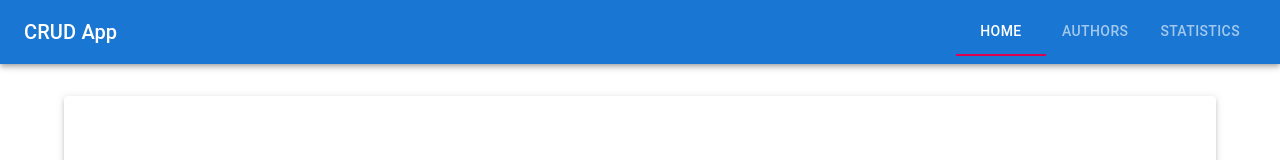
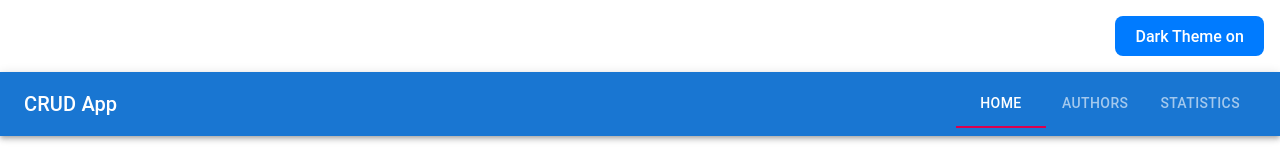
Before and after one commit to fpodsiadly/CRUD, a React (Vite) app: page / in a window 1280 px wide. Shown: the top 160 px of the page. Built offline with nearby package versions, Linux system fonts and the light colour scheme; no server answers.

Commit message:
dark theme

```diff
--- a/src/main.tsx
+++ b/src/main.tsx
@@ -1,12 +1,15 @@
-import { StrictMode } from 'react'
-import { createRoot } from 'react-dom/client'
-import { ThemeProvider, createTheme, CssBaseline } from '@mui/material'
-import './index.css'
-import App from './App'
+import { StrictMode, useState } from 'react';
+import { createRoot } from 'react-dom/client';
+import { ThemeProvider, createTheme, CssBaseline } from '@mui/material';
+import './index.css';
+import App from './App';
 
-// Tworzenie motywu Material UI
+const AppWithThemeToggle = () => {
+  const [darkMode, setDarkMode] = useState(false);
+
   const theme = createTheme({
     palette: {
+      mode: darkMode ? 'dark' : 'light',
       primary: {
         main: '#1976d2',
       },
@@ -16,11 +19,21 @@ const theme = createTheme({
     },
   });
 
+  return (
+    <ThemeProvider theme={theme}>
+      <CssBaseline />
+      <header style={{ padding: '1rem', textAlign: 'right' }}>
+        <button onClick={() => setDarkMode(!darkMode)}>
+          {darkMode ? 'Dark Theme off' : 'Dark Theme on'}
+        </button>
+      </header>
+      <App />
+    </ThemeProvider>
+  );
+};
+
 createRoot(document.getElementById('root')!).render(
   <StrictMode>
-    <ThemeProvider theme={theme}>
-      <CssBaseline /> {/* Resetuje style CSS dla spójności między przeglądarkami */}
-      <App />
-    </ThemeProvider>
-  </StrictMode>,
-)
+    <AppWithThemeToggle />
+  </StrictMode>
+);
```
Lines whose indentation alone changed are shown as unchanged.
